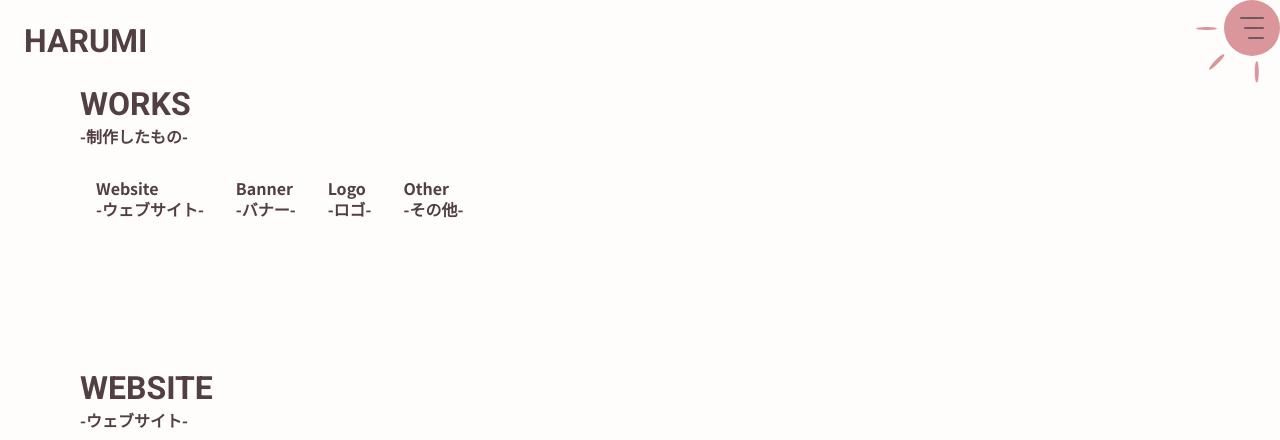
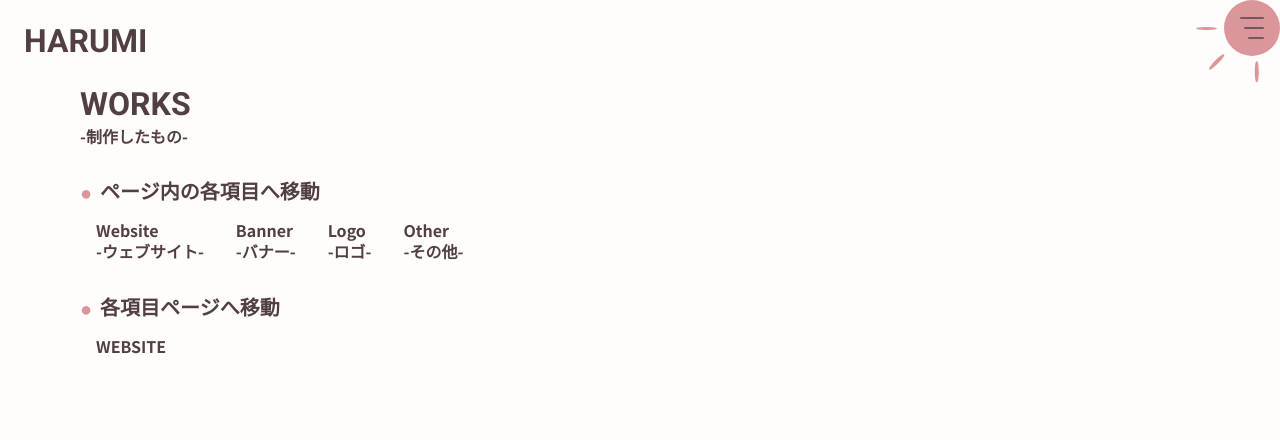
Before and after one commit to nukumizuharumi/HarumiPortfolio, a plain HTML site: page works/works.html in a window 1280 px wide. Shown: the top 440 px of the page. Drawn offline with nearby package versions, Linux system fonts and the light colour scheme.

Commit message:
余白調整

```diff
--- a/sass/_common.scss
+++ b/sass/_common.scss
@@ -91,6 +91,7 @@ body {
 .cursive,
 .title-sm-b,
 h3,
+.h3,
 .title-big-n {
   font-size: 32px;
   font-weight: bold;
@@ -115,7 +116,8 @@ h3,
 }
 
 .title-sm-b,
-h3 {
+h3,
+.h3 {
   font-size: 20px;
   font-family: var(--text-jp);
   text-transform: capitalize;
--- a/sass/pages/_wordpress.scss
+++ b/sass/pages/_wordpress.scss
@@ -22,9 +22,3 @@
 //     margin: 32px 24px;
 //   }
 // }
-
-.works-nav {
-  display: flex;
-  flex-direction: column;
-  padding: 16px 0px;
-}
--- a/sass/pages/_works.scss
+++ b/sass/pages/_works.scss
@@ -11,6 +11,7 @@
   main {
     margin-bottom: 64px;
   }
+
   .sect {
     padding-top: 0px;
   }
@@ -18,20 +19,27 @@
   .main-inner {
     padding-top: 84px;
     padding-bottom: 32px;
+  }
+}
 
-    ul {
-      // margin-top: 32px;
-      display: flex;
-      flex-direction: row;
-      // justify-content: flex-end;
-    }
+.page-nav {
+  display: flex;
+  flex-direction: column;
+  margin: 32px 0px;
+  gap: 16px;
+
+  ul {
+    display: flex;
+    flex-direction: row;
   }
 
   li {
     padding: 16px;
+
     @include mq {
       padding: 4px;
     }
+
     a {
       text-transform: capitalize;
       font-weight: bold;
--- a/works/works.html
+++ b/works/works.html
@@ -80,8 +80,9 @@
                 <div class="h2 m-b-0"><span class="title-big-b">works</span><br><span class="jp-sm-b">-制作したもの-</span>
                 </div>
 
-
+                <div class="page-nav">
                     <nav class="works-nav">
+                        <p class="h3 sun-sm">ページ内の各項目へ移動</p>
                         <ul>
                             <li><a href="#website"><span class="">website</span><br><span>-ウェブサイト-</span></a></li>
                             <li><a href="#banner"><span>banner</span><br><span>-バナー-</span></a></li>
@@ -89,6 +90,13 @@
                             <li><a href="#other"><span>other</span><br><span>-その他-</span></a></li>
                         </ul>
                     </nav>
+                    <nav class="works-nav category">
+                        <p class="h3 sun-sm">各項目ページへ移動</p>
+                        <ul class="category-page">
+                            <li class="jp-sm-b">WEBSITE</li>
+                        </ul>
+                    </nav>
+                </div>
             </div>
 
 
@@ -109,14 +117,16 @@
                         </div>
                         <div class="work">
                             <a href="../works/website/nappa69.html">
-                                <div class="img-cover"><img src="../img/works/website/nappa69-first-view.png" alt=""></div>
+                                <div class="img-cover"><img src="../img/works/website/nappa69-first-view.png" alt="">
+                                </div>
                                 <h3>HanaCAFE nappa69</h3>
                                 <p>Webdesign　Coding　Logo</p>
                             </a>
                         </div>
                         <div class="work">
                             <a href="">
-                                <div class="img-cover"><img src="../img/works/website/portfolio-first-view.png" alt=""></div>
+                                <div class="img-cover"><img src="../img/works/website/portfolio-first-view.png" alt="">
+                                </div>
                                 <h3>HARUMI's Portfolio Site.</h3>
                                 <p>Webdesign　Coding　Logo</p>
                             </a>
@@ -129,12 +139,11 @@
                             </a>
                         </div>
                     </div>
-
-
                 </section>
 
                 <section class="sect sect-banner" id="banner">
-                    <div class="h2-sub"><span class="title-big-b">banner</span><br><span class="jp-sm-b">-バナー-</span></div>
+                    <div class="h2-sub"><span class="title-big-b">banner</span><br><span class="jp-sm-b">-バナー-</span>
+                    </div>
                     <div class="works-area">
                         <div class="work">
                             <a href="">
@@ -204,7 +213,8 @@
                 </section>
 
                 <section class="sect sect-other" id="other">
-                    <div class="h2-sub"><span class="title-big-b">other</span><br><span class="jp-sm-b">-その他-</span></div>
+                    <div class="h2-sub"><span class="title-big-b">other</span><br><span class="jp-sm-b">-その他-</span>
+                    </div>
                     <div class="works-area">
                         <div class="work">
                             <a href="">
```
Also changed, not shown: css/style.min.css, 1 other file. Lines whose indentation alone changed are shown as unchanged.
